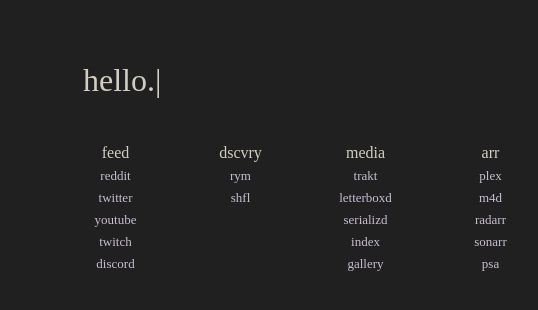
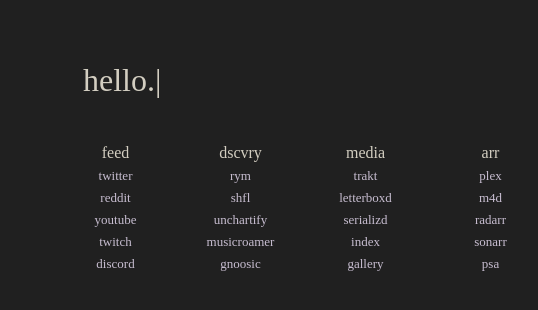
Before and after one commit to s1kee/startpage, a plain HTML site: page index.html in a window 1280 px wide. Shown: the part 230-540 px from the top of the page, 527-1065 px from the left. Drawn offline with Linux system fonts and the light colour scheme.

Commit message:
Update index.html

```diff
--- a/index.html
+++ b/index.html
@@ -25,8 +25,8 @@
                 <div class="category">
                     <div class="links">
                         <li class="title">feed</li>
-                        <li><a href="https://www.reddit.com/">reddit</a></li>
                         <li><a href="https://twitter.com">twitter</a></li>
+			<li><a href="https://www.reddit.com/">reddit</a></li>
                         <li><a href="https://www.youtube.com/">youtube</a></li>
                         <li><a href="https://www.twitch.tv/directory/following">twitch</a></li>
                         <li><a href="https://discord.com/channels/827145884244377609/887911234924597268">discord</a></li>
@@ -38,6 +38,9 @@
                         <li class="title">dscvry</li>
                         <li><a href="https://rateyourmusic.com/~jelaijellybean">rym</a></li>
                         <li><a href="https://theshfl.com">shfl</a></li>
+			<li><a href="https://unchartify.com/#/">unchartify</a></li>
+			<li><a href="https://www.musicroamer.com/player#">musicroamer</a></li>
+			<li><a href="https://www.gnoosic.com/faves.php">gnoosic</a></li>
                     </div>
                 </div>
 
```
